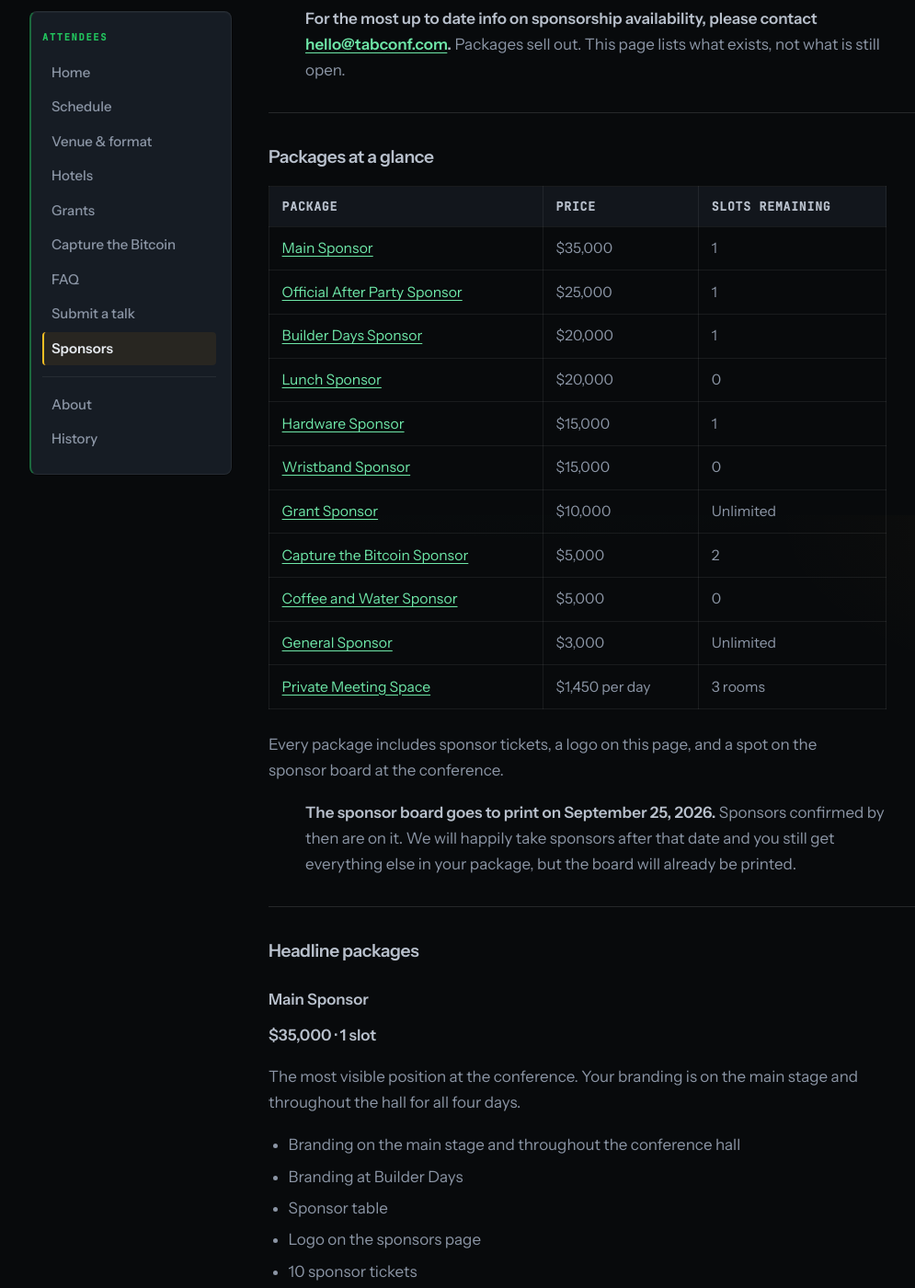
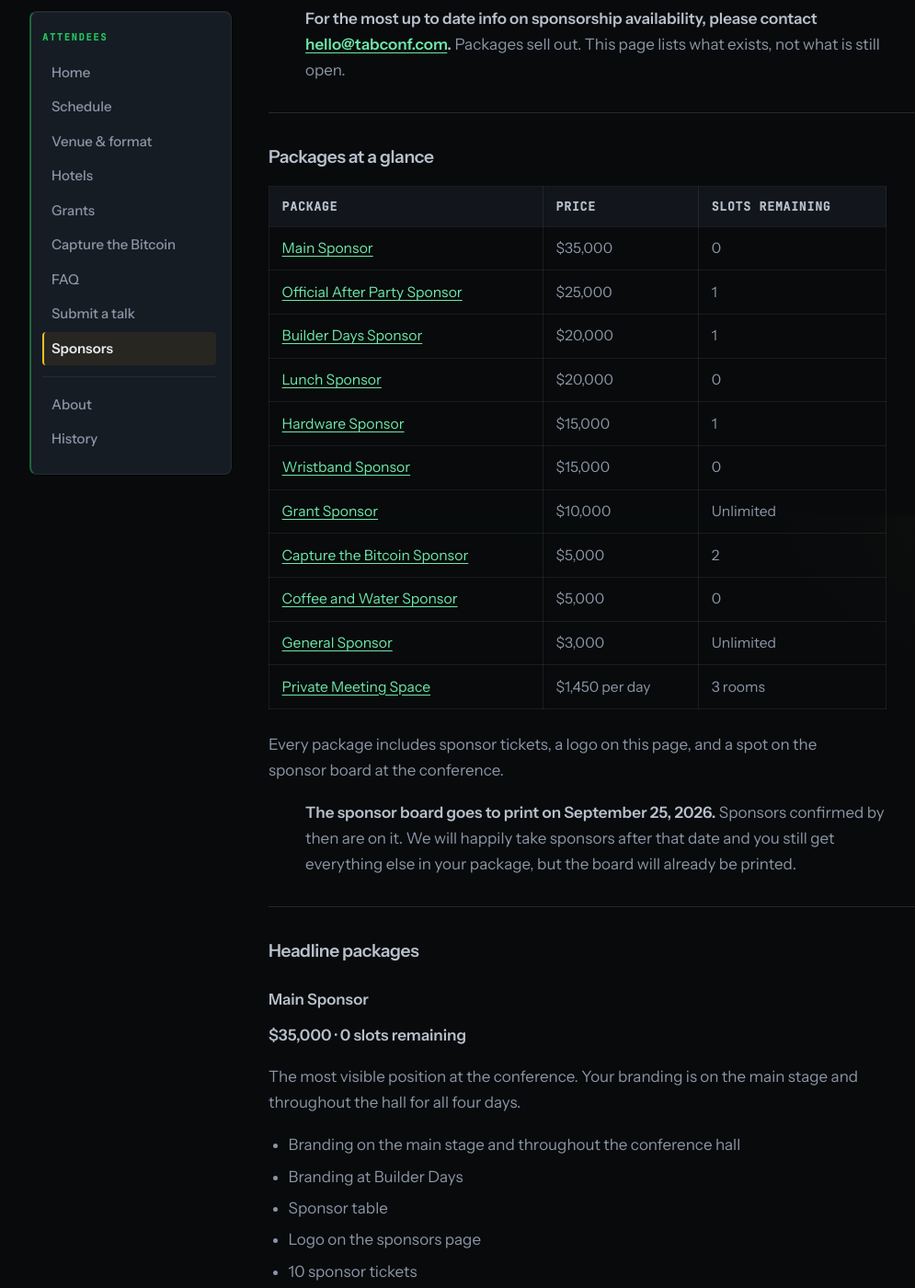
Before and after one commit to TABConf/8.tabconf.com, a Jekyll site: the page built from sponsors.md, in a window 1280 px wide and 1400 px high, scrolled down 340 px. Shown: the whole window at 92% size, without its empty margins (42-1037 px from the left). Built offline with Jekyll 4.4.1, drawn with Linux system fonts in a browser that asks for light colours.

Commit message:
Sponsors: main sponsor at 0 remaining

```diff
--- a/sponsors.md
+++ b/sponsors.md
@@ -19,7 +19,7 @@
 
 | Package | Price | Slots remaining |
 |---|---|---|
-| [Main Sponsor](#main-sponsor) | $35,000 | 1 |
+| [Main Sponsor](#main-sponsor) | $35,000 | 0 |
 | [Official After Party Sponsor](#official-after-party-sponsor) | $25,000 | 1 |
 | [Builder Days Sponsor](#builder-days-sponsor) | $20,000 | 1 |
 | [Lunch Sponsor](#lunch-sponsor) | $20,000 | 0 |
@@ -40,7 +40,7 @@
 ## Headline packages
 
 ### Main Sponsor
-**$35,000 · 1 slot**
+**$35,000 · 0 slots remaining**
 
 The most visible position at the conference. Your branding is on the main stage and throughout the hall for all four days.
 
```
